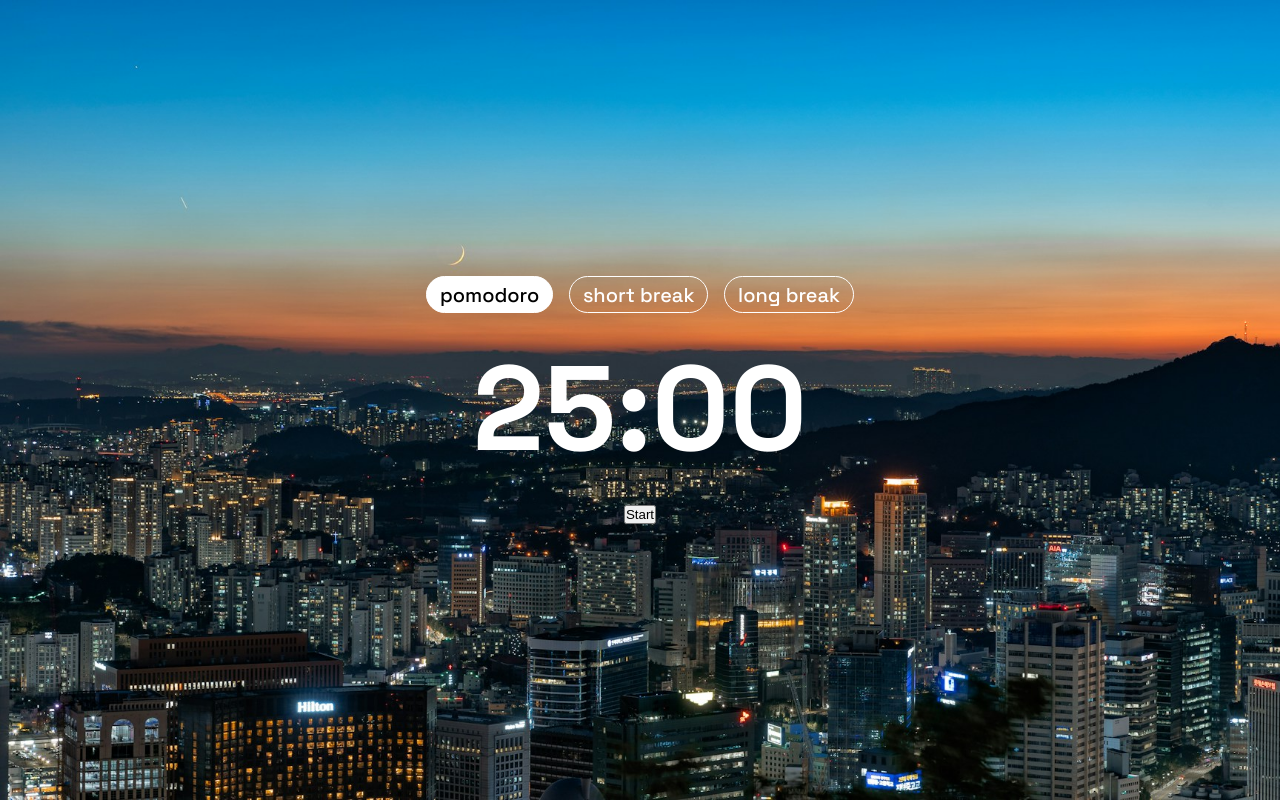
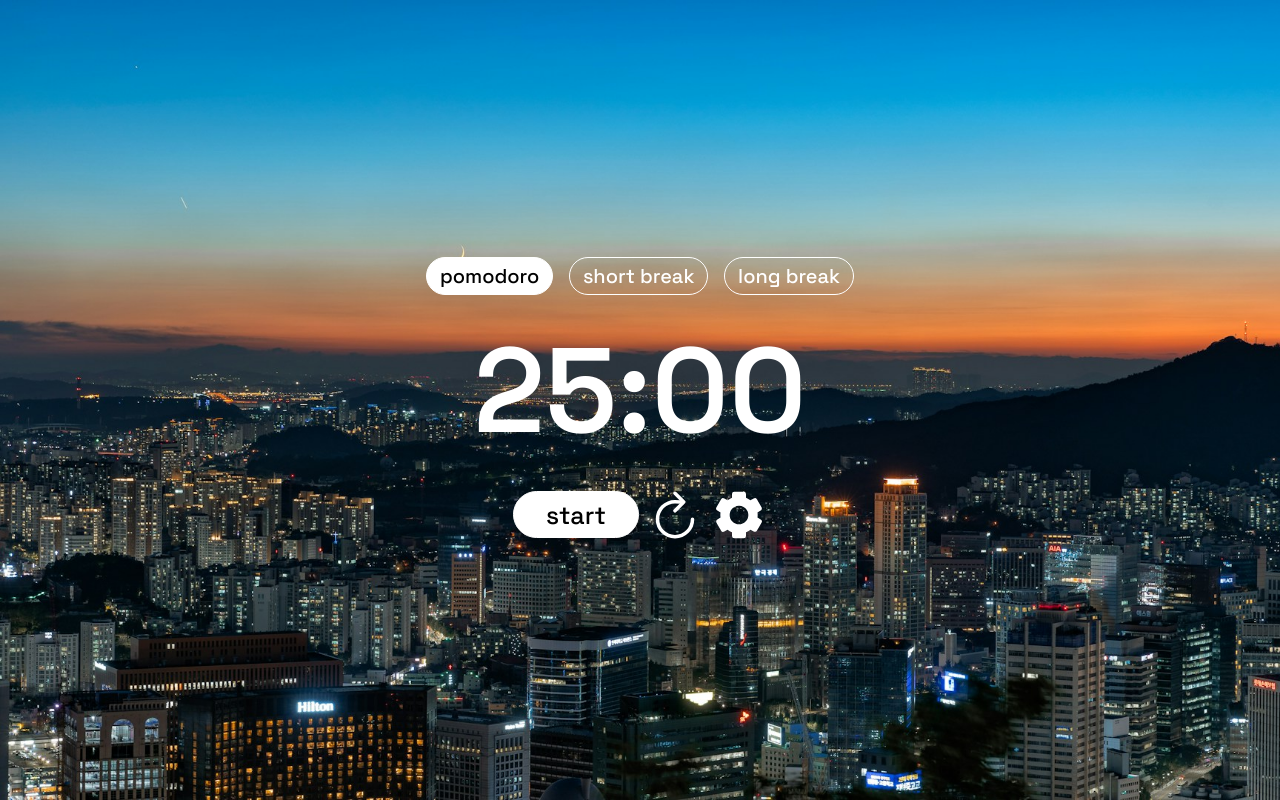
Before and after one commit to Jans3n/Pomodoro, a React (Vite) app: page / in a window 1280 px wide. Built offline with nearby package versions, Linux system fonts and the light colour scheme.

Commit message:
add action buttons for timer

```diff
--- a/src/components/Timer/Timer.css
+++ b/src/components/Timer/Timer.css
@@ -5,7 +5,7 @@
   align-items: center;
 }
 
-.TimerButtons {
+.TimerModes {
   display: flex;
   flex-direction: row;
   justify-content: space-evenly;
@@ -17,3 +17,10 @@
   padding: 0.3em 0px 0.3em 0px;
   color: white;
 }
+
+.TimerButtons{
+  display: flex;
+  flex-direction: row;
+  align-items: center;
+  gap: 0.5rem;
+}
--- a/src/components/Timer/Timer.jsx
+++ b/src/components/Timer/Timer.jsx
@@ -2,6 +2,9 @@ import React, { useEffect, useState } from 'react'
 import CustomButton from '../UI/CustomButton';
 import TimerButton from '../UI/TimerModeButton';
 import './Timer.css'
+import IconButton from '../UI/IconButton';
+import SettingsIcon from '../icons/Settingsicon';
+import RestartIcon from '../icons/RestartIcon';
 
 const TimerModes = {
   POMODORO: 'pomodoro',
@@ -68,19 +71,32 @@ function Timer() {
   return (
     <>
       <div className='TimerContainer'>
-        <div className='TimerButtons'>
+        <div className='TimerModes'>
           <TimerButton label="pomodoro" onClick={() => changeTimerMode(TimerModes.POMODORO)} active={currentTimerMode == TimerModes.POMODORO}/>
           <TimerButton label="short break" onClick={() => changeTimerMode(TimerModes.SHORT_BREAK)} active={currentTimerMode == TimerModes.SHORT_BREAK}/>
           <TimerButton label="long break" onClick={() => changeTimerMode(TimerModes.LONG_BREAK)} active={currentTimerMode == TimerModes.LONG_BREAK}/>
         </div>
 
-        <h1 className='Timer'>{String(minutes).padStart(2, '0')}:{String(seconds).padStart(2, '0')}</h1>
+        <div className='Timer'>{String(minutes).padStart(2, '0')}:{String(seconds).padStart(2, '0')}</div>
 
-        {!timerIsRunning ? (
-          <CustomButton name="Start" onClick={startTimerClick} />
+        <div className='TimerButtons'>
+          {!timerIsRunning ? (
+          <CustomButton name="start" onClick={startTimerClick} />
         ) : (
-          <CustomButton name="Pause" onClick={pauseTimerClick} />
+          <CustomButton name="pause" onClick={pauseTimerClick} />
         )}
+
+        <IconButton
+          icon={<RestartIcon/>}
+          // onClick={}
+          />
+
+        <IconButton
+          icon={<SettingsIcon/>}
+          // onClick={}
+          />
+        </div>
+
       </div>
     </>
   )
--- /dev/null
+++ b/src/components/UI/CustomButton.css
@@ -0,0 +1,20 @@
+.CustomButton{
+  color: black;
+  background-color: white;
+  border-radius: 30px;
+  margin: 0px;
+  padding: 0.4rem 2rem;
+  font-family: 'Space Grotesk';
+  cursor: pointer;
+  box-shadow: none;
+  border: 1.5px solid white;
+  font-size: 25px;
+  font-weight: 500;
+  transition: background-color 0.5s, color 0.5s;
+}
+
+.CustomButton:hover{
+  color: white;
+  background: none;
+
+}
--- a/src/components/UI/CustomButton.jsx
+++ b/src/components/UI/CustomButton.jsx
@@ -1,11 +1,12 @@
 import React from 'react'
+import './CustomButton.css'
 
 function CustomButton({name, onClick}) {
   return (
     <>
-      <div>
-        <button onClick={onClick}>{name}</button>
-      </div>
+      {/* <div> */}
+        <button onClick={onClick} className='CustomButton'>{name}</button>
+      {/* </div> */}
     </>
   )
 }
--- /dev/null
+++ b/src/components/UI/IconButton.css
@@ -0,0 +1,11 @@
+.IconButton{
+  height: 3.5rem;
+  width: 3.5rem;
+  display: flex;
+  justify-content: center;
+  align-items: center;
+  cursor: pointer;
+  background: none;
+  color: white;
+  border: none;
+}
--- /dev/null
+++ b/src/components/UI/IconButton.jsx
@@ -0,0 +1,16 @@
+import React from 'react'
+import SettingsIcon from '../icons/Settingsicon'
+import './IconButton.css'
+
+function IconButton({icon, onClick}) {
+  return (
+    <>
+      {/* <div> */}
+        <button onClick={onClick} className='IconButton'>
+          {icon}
+        </button>
+      {/* </div> */}
+    </>
+  )
+}
+export default IconButton
--- /dev/null
+++ b/src/components/icons/RestartIcon.jsx
@@ -0,0 +1,34 @@
+import React from 'react'
+import './SettingsIcon.css'
+
+function RestartIcon({props}) {
+  return (
+    <>
+    <svg
+      viewBox="0 0 512 512"
+      fill="currentColor"
+      height="3.5rem"
+      width="3.5rem"
+      {...props}
+    >
+      <path
+        fill="none"
+        stroke="currentColor"
+        strokeLinecap="round"
+        strokeMiterlimit={10}
+        strokeWidth={32}
+        d="M320 146s24.36-12-64-12a160 160 0 10160 160"
+      />
+      <path
+        fill="none"
+        stroke="currentColor"
+        strokeLinecap="round"
+        strokeLinejoin="round"
+        strokeWidth={32}
+        d="M256 58l80 80-80 80"
+      />
+    </svg>
+    </>
+  )
+}
+export default RestartIcon
--- /dev/null
+++ b/src/components/icons/SettingsIcon.jsx
@@ -0,0 +1,19 @@
+import React from 'react'
+import './SettingsIcon.css'
+
+function SettingsIcon({props}) {
+  return (
+    <>
+    <svg
+      viewBox="0 0 24 24"
+      fill="currentColor"
+      height="3.5rem"
+      width="3.5rem"
+      {...props}
+    >
+      <path d="M2.344 15.271l2 3.46a1 1 0 001.366.365l1.396-.806c.58.457 1.221.832 1.895 1.112V21a1 1 0 001 1h4a1 1 0 001-1v-1.598a8.094 8.094 0 001.895-1.112l1.396.806c.477.275 1.091.11 1.366-.365l2-3.46a1.004 1.004 0 00-.365-1.366l-1.372-.793a7.683 7.683 0 00-.002-2.224l1.372-.793c.476-.275.641-.89.365-1.366l-2-3.46a1 1 0 00-1.366-.365l-1.396.806A8.034 8.034 0 0015 4.598V3a1 1 0 00-1-1h-4a1 1 0 00-1 1v1.598A8.094 8.094 0 007.105 5.71L5.71 4.904a.999.999 0 00-1.366.365l-2 3.46a1.004 1.004 0 00.365 1.366l1.372.793a7.683 7.683 0 000 2.224l-1.372.793c-.476.275-.641.89-.365 1.366zM12 8c2.206 0 4 1.794 4 4s-1.794 4-4 4-4-1.794-4-4 1.794-4 4-4z" />
+    </svg>
+    </>
+  )
+}
+export default SettingsIcon
```
Also changed, not shown: src/components/icons/SettingsIcon.css (added).
